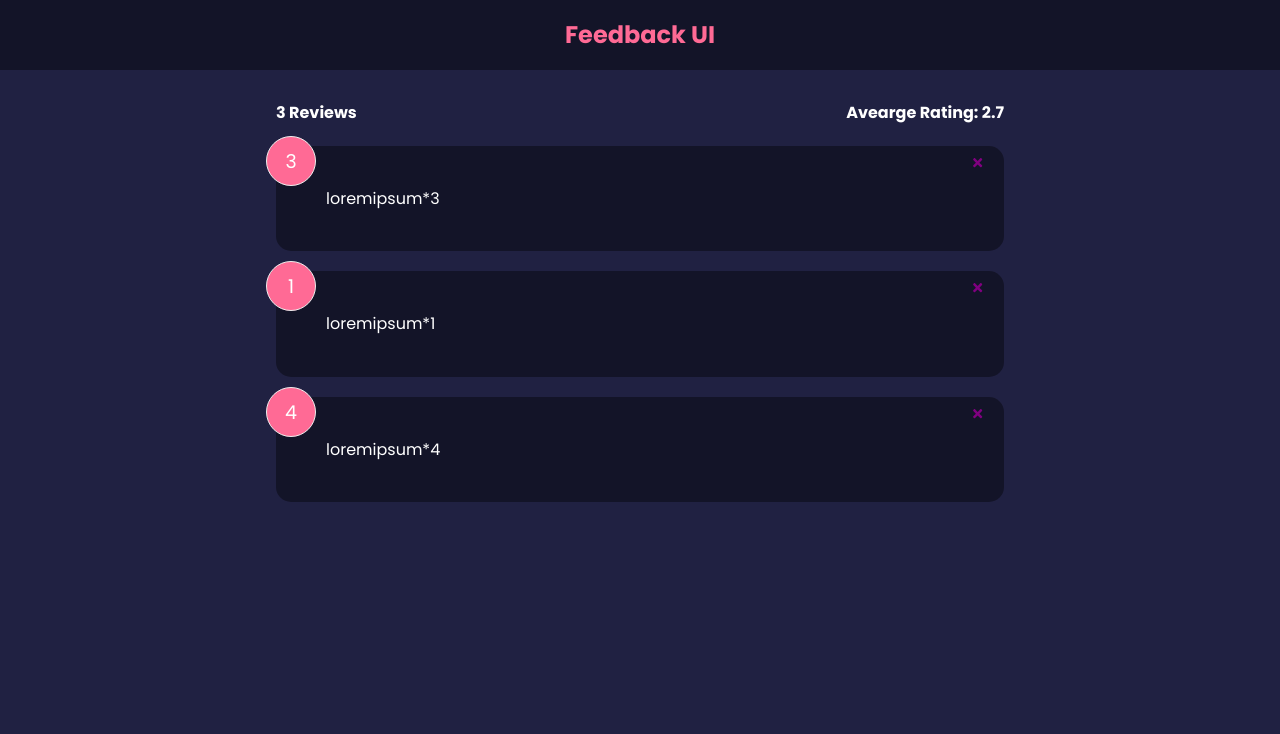
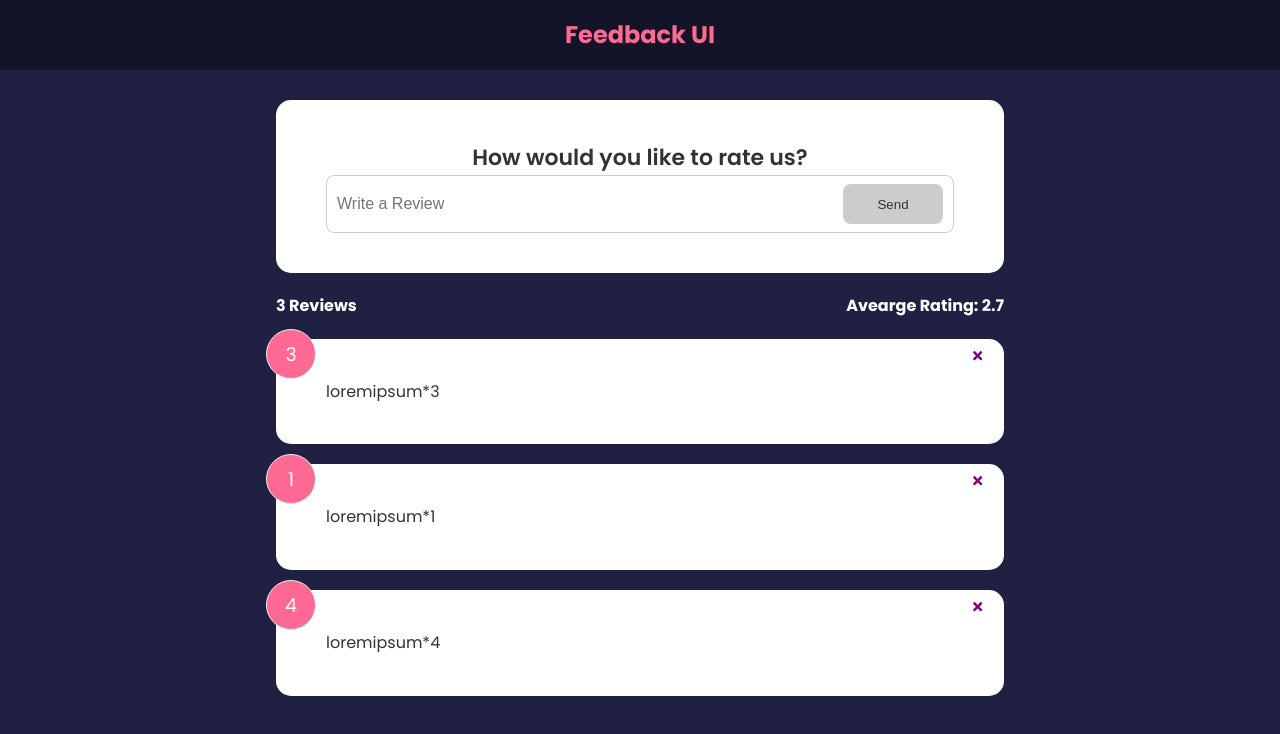
Before and after one commit to GMohammadAli/Feedback_App, a React (Create React App) app: page / in a window 1280 px wide. Shown: the top 734 px of the page. Built offline with nearby package versions, Linux system fonts and the light colour scheme.

Commit message:
Added Forms and Validations

```diff
--- a/src/App.js
+++ b/src/App.js
@@ -3,6 +3,7 @@
 import FeedbackList from './components/FeedbackList'
 import FeedbackData from './data/FeedbackData'
 import FeedbackStats from './components/FeedbackStats'
+import FeedbackForm from './components/FeedbackForm'
 
 function App() {
     const [feedback,setFeedback] = useState(FeedbackData)
@@ -17,6 +18,7 @@
         <>
         <Header  />
         <div className="container">
+            <FeedbackForm />
             <FeedbackStats feedback={feedback} />
             <FeedbackList feedback={feedback} handleDelete={deleteFeedback}/>
         </div>
--- /dev/null
+++ b/src/components/FeedbackForm.jsx
@@ -0,0 +1,41 @@
+import {useState} from 'react'
+import Card from "./styleComponents/Card"
+import Button from './styleComponents/Button'
+
+function FeedbackForm() {
+  const [text ,setText] = useState('')
+  const [btnDisabled ,setBtnDisabled] = useState(true)
+
+  const [message ,setMessage] = useState('')
+
+  const handleTextChange = (e) => {
+    if(text === ''){
+        setBtnDisabled(true)
+        setMessage(null)
+    }else if(text !== '' && text.trim().length <= 10){
+        setBtnDisabled(true)
+        setMessage('Message Should be atleast 10 characters')
+    }else {
+        setBtnDisabled(false)
+        setMessage(null)
+    }
+
+      setText(e.target.value)
+  }
+
+   return (
+    <Card>
+      <form >
+          <h2>How would you like to rate us?</h2>
+          <div className="input-group">
+             <input onChange={handleTextChange} type="text" placeholder="Write a Review" value={text}/>
+             <Button type="submit" version='secondary' isDisabled={btnDisabled}>Send</Button>
+          </div>
+
+        {message && <div className='message'>{message}</div>}
+      </form>
+    </Card>
+  )
+}
+
+export default FeedbackForm
--- /dev/null
+++ b/src/components/styleComponents/Button.jsx
@@ -0,0 +1,22 @@
+import PropTypes from 'prop-types'
+
+function Button({children , version , type , isDisabled}) {
+  return (
+    <button type={type} disabled={isDisabled} className={`btn btn-${version}` } >{children}</button>
+  )
+}
+
+Button.defaultProps = {
+    version: 'primary',
+    type: 'button',
+    isDisabled: false
+}
+
+Button.propTypes = {
+   children: PropTypes.node.isRequired,
+   version: PropTypes.string.isRequired,
+   type: PropTypes.string.isRequired,
+   isDisabled: PropTypes.bool
+}
+
+export default Button
--- a/src/components/styleComponents/Card.jsx
+++ b/src/components/styleComponents/Card.jsx
@@ -7,7 +7,7 @@
 }
 
 Card.defaultProps = {
-    reverse: true
+    reverse: false
 }
 
 Card.propTypes = {
```
